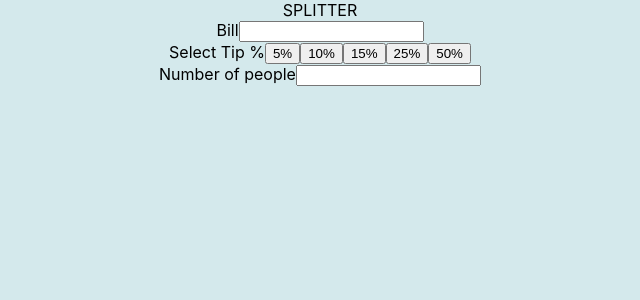
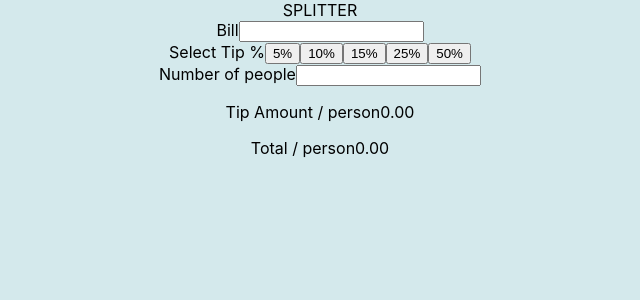
Before and after one commit to matheustkaczyk/splitter-challenge, a React (Vite) app: page / in a window 1280 px wide. Shown: the top 300 px of the page, without its empty margins (320-960 px from the left). Built offline with nearby package versions, Linux system fonts and the light colour scheme.

Commit message:
Renderizando os totais e bill por pessoa na tela

```diff
--- a/src/components/Calculator/index.jsx
+++ b/src/components/Calculator/index.jsx
@@ -30,8 +30,6 @@ export const Calculator = () => {
     setResultBill(result);
   }, [billInput, peopleInput, percentageInput]);
 
-  console.log(resultTotal, resultBill, percentageInput, peopleInput, billInput)
-
   return(
     <div className="calculator">
       <div>
@@ -51,7 +49,12 @@ export const Calculator = () => {
         <Input type="number" handleChange={handlePeopleInput} />
       </div>
       <div>
-
+        <div>
+          <p>Tip Amount <span>/ person</span>{resultBill.toFixed(2)}</p>
+        </div>
+        <div>
+          <p>Total <span>/ person</span>{resultTotal.toFixed(2)}</p>
+        </div>
       </div>
     </div>
   )
```
